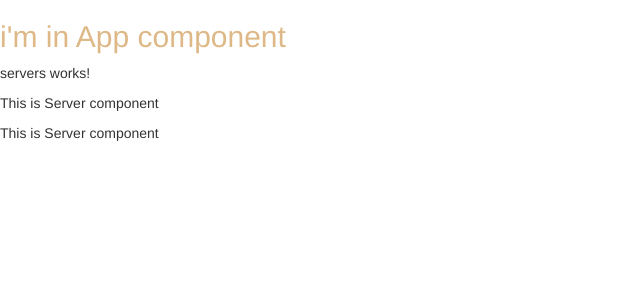
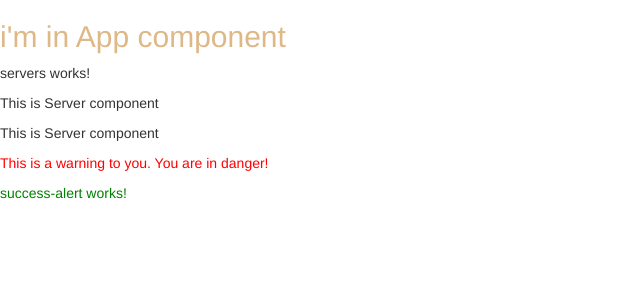
Before and after one commit to abhijeetnavgire158/angular, an Angular app: page / in a window 1280 px wide. Shown: the top 300 px of the page, without its empty margins (0-640 px from the left). Built offline with nearby package versions, Linux system fonts and the light colour scheme.

Commit message:
Create component manully & from cli

```diff
--- a/src/app/app.component.html
+++ b/src/app/app.component.html
@@ -2,3 +2,5 @@
 <app-servers></app-servers>
 <!-- <div app-servers></div> -->
 <!-- <div class="app-servers"></div> -->
+<app-warning-alert></app-warning-alert>
+<app-success-alert></app-success-alert>
--- a/src/app/app.module.ts
+++ b/src/app/app.module.ts
@@ -4,12 +4,16 @@ import { NgModule } from '@angular/core';
 import { AppComponent } from './app.component';
 import { ServerComponent } from './server/server.component';
 import { ServersComponent } from './servers/servers.component';
+import { WarningAlertComponent } from './warning-alert/warning-alert.component';
+import { SuccessAlertComponent } from './success-alert/success-alert.component';
 
 @NgModule({
   declarations: [
     AppComponent,
     ServerComponent,
-    ServersComponent
+    ServersComponent,
+    WarningAlertComponent,
+    SuccessAlertComponent
   ],
   imports: [
     BrowserModule
--- /dev/null
+++ b/src/app/success-alert/success-alert.component.css
@@ -0,0 +1,3 @@
+p {
+    color: green
+}
--- /dev/null
+++ b/src/app/success-alert/success-alert.component.html
@@ -0,0 +1 @@
+<p>success-alert works!</p>
--- /dev/null
+++ b/src/app/success-alert/success-alert.component.ts
@@ -0,0 +1,15 @@
+import { Component, OnInit } from '@angular/core';
+
+@Component({
+  selector: 'app-success-alert',
+  templateUrl: './success-alert.component.html',
+  styleUrls: ['./success-alert.component.css']
+})
+export class SuccessAlertComponent implements OnInit {
+
+  constructor() { }
+
+  ngOnInit() {
+  }
+
+}
--- /dev/null
+++ b/src/app/warning-alert/warning-alert.component.ts
@@ -0,0 +1,17 @@
+import { Component } from '@angular/core';
+
+@Component({
+    selector: 'app-warning-alert',
+    template: `
+        <p> This is a warning to you. You are in danger!
+    `,
+    styles: [`
+        p {
+            color: red
+        }
+    `]
+})
+
+export class WarningAlertComponent {
+
+}
```
Also changed, not shown: 1 other file (tests, documents, lock files or other folders).
